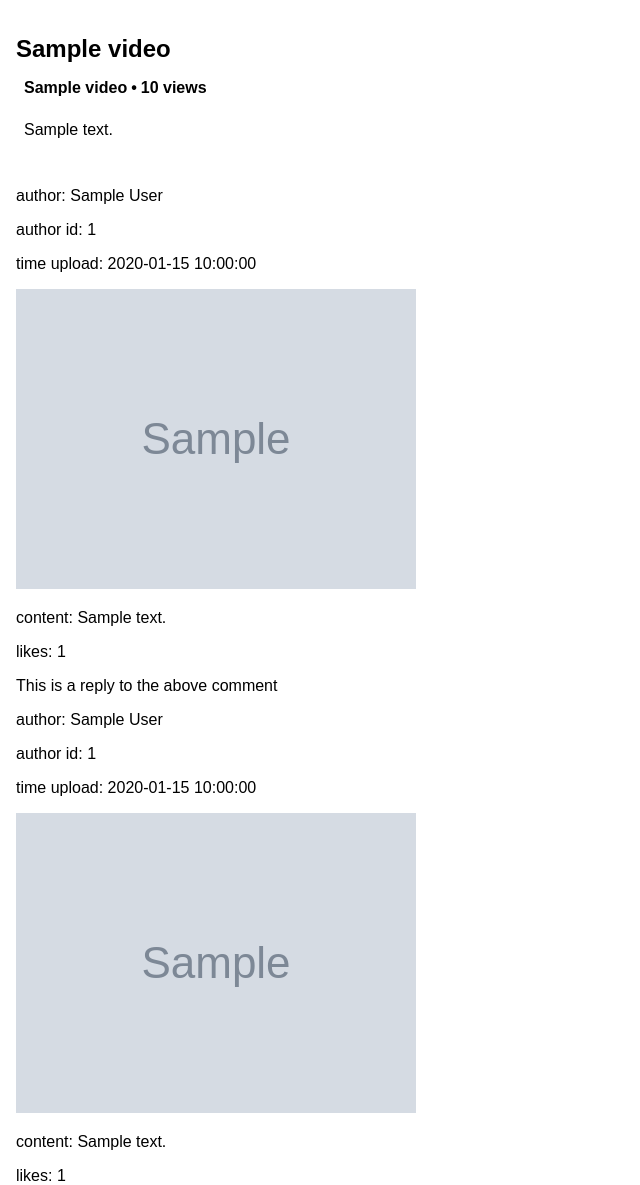
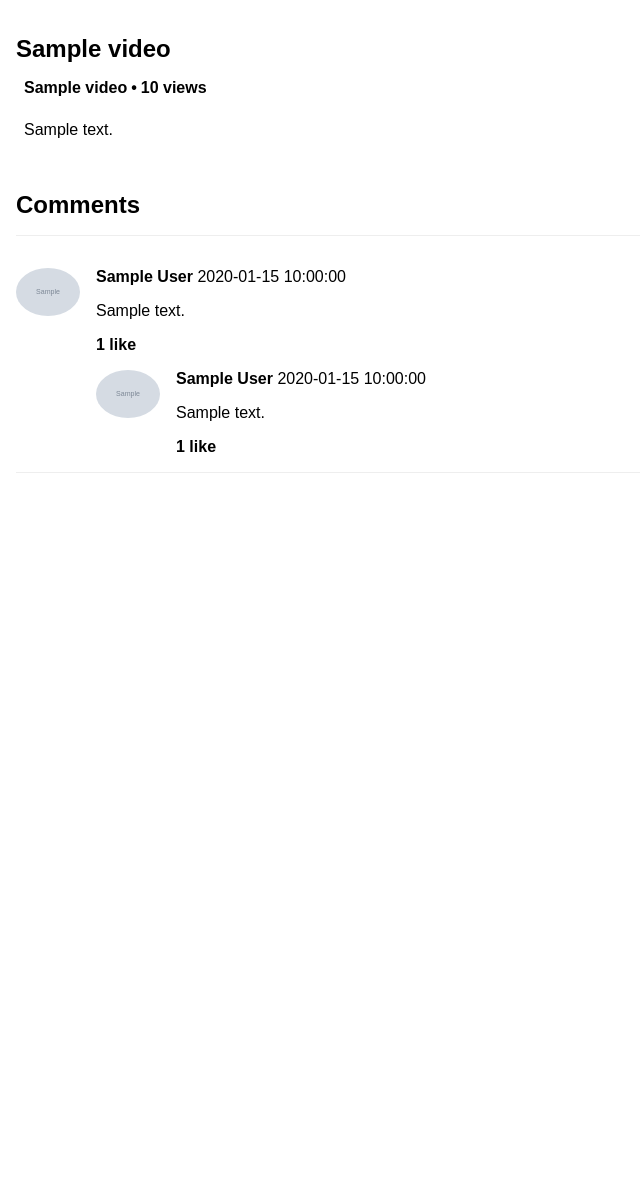
Before and after one commit to lucadye/subscribed_channels_only_youtube_frontend, a Flask app: template app/templates/video_page.html in a window 1280 px wide. Shown: the part 676-1861 px from the top of the page, without its empty margins (0-640 px from the left). After the commit the page ends 1149 px from the top, so only its background shows below. Run offline with Flask 3, Linux system fonts and the light colour scheme; the template is opened without the code that fills it: most values are stand-ins (such as "Sample title", 1, 10 or a date in 2020); grey boxes marked "Sample" are stand-in pictures.

Commit message:
Style and restructure video comments/replies

```diff
--- a/app/static/styles/video_page.css
+++ b/app/static/styles/video_page.css
@@ -59,3 +59,78 @@ a {
 a:hover {
     text-decoration: underline;
 }
+
+/* Comments */
+
+.comment-box {
+    margin-bottom: 2rem;
+    border-bottom: #0001 solid 1px;
+}
+
+.comment, .reply {
+    display: grid;
+    grid-template-columns: repeat(2, max-content);
+    grid-template-rows: repeat(3, max-content);
+    grid-template-areas:
+        "pfp name"
+        "pfp body"
+        "pfp info";
+    margin-bottom: 1rem;
+}
+
+.reply {
+    margin-left: 5rem;
+}
+
+.comments-section {
+    padding-bottom: 2rem;
+}
+
+.comments-section h2 {
+    margin-bottom: 2rem;
+    padding-bottom: 1rem;
+    border-bottom: #0001 solid 1px;
+}
+
+.comment-box img {
+    max-width: fit-content;
+    max-height: fit-content;
+    width: 4rem;
+    height: 4rem;
+    border-radius: 100%;
+    grid-area: pfp;
+    margin-right: 1rem;
+}
+
+.comment-box .comment-author {
+    grid-area: name;
+}
+
+.comment-box .comment-author a {
+    font-weight: bolder;
+}
+
+.comment-box p {
+    grid-area: body;
+    max-width: 60vw;
+}
+
+.comment-box .comment-info {
+    grid-area: info;
+}
+
+.comment-info > * {
+    margin: 0;
+    font-weight: bolder;
+}
+
+.comment-info > *::before {
+    display: inline;
+    content: '•';
+    margin: 0 0.25rem;
+}
+
+.comment-info > :first-child::before {
+    display: none;
+    content: unset;
+}
--- a/app/templates/video_page.html
+++ b/app/templates/video_page.html
@@ -19,26 +19,40 @@
     <p class="description read-more">{{ video.description }}</p>
 
     <div class="comments-section">
+        <h2>Comments</h2>
         {% for comment in comments %}
             <div class="comment-box">
                 <div class="comment" id="comment-{{ comment.id }}">
-                    <p>author: {{ comment.author }}</p>
-                    <p>author id: {{ comment.author_id }}</p>
-                    <p>time upload: {{ comment.time_str }}</p>
                     <img src="{{ comment.author_thumbnail_url }}">
-                    <p>content: {{ comment.text }}</p>
-                    <p>likes: {{ comment.like_count }}</p>
+                    <span class="comment-author">
+                        <a href="{{ url_for('main.channel_overview', channel_id=comment.author_id) }}">{{ comment.author }}</a>
+                        {{ comment.time_str }}
+                    </span>
+                    <p>{{ comment.text }}</p>
+                    <div class="comment-info">
+                        {% if comment.like_count|int == 1 %}
+                            <span>{{ comment.like_count|int }} like</span>
+                        {% else %}
+                            <span>{{ comment.like_count|int }} likes</span>
+                        {% endif %}
+                    </div>
                 </div>
 
                 {% for reply in comment.replies %}
                     <div class="reply" id="comment-{{ reply.id }}">
-                        <p>This is a reply to the above comment</p>
-                        <p>author: {{ reply.author }}</p>
-                        <p>author id: {{ reply.author_id }}</p>
-                        <p>time upload: {{ reply.time_str }}</p>
                         <img src="{{ reply.author_thumbnail_url }}">
-                        <p>content: {{ reply.text }}</p>
-                        <p>likes: {{ reply.like_count }}</p>
+                        <span class="comment-author">
+                            <a href="{{ url_for('main.channel_overview', channel_id=reply.author_id) }}">{{ reply.author }}</a>
+                            {{ comment.time_str }}
+                        </span>
+                        <p>{{ reply.text }}</p>
+                        <div class="comment-info">
+                            {% if reply.like_count|int == 1 %}
+                                <span>{{ reply.like_count|int }} like</span>
+                            {% else %}
+                                <span>{{ reply.like_count|int }} likes</span>
+                            {% endif %}
+                        </div>
                     </div>
                 {% endfor %}
             </div>
```
